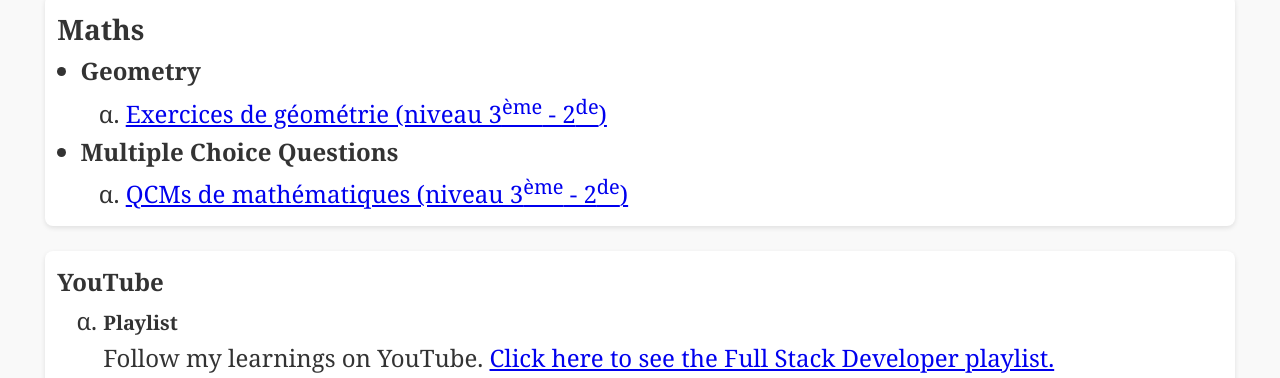
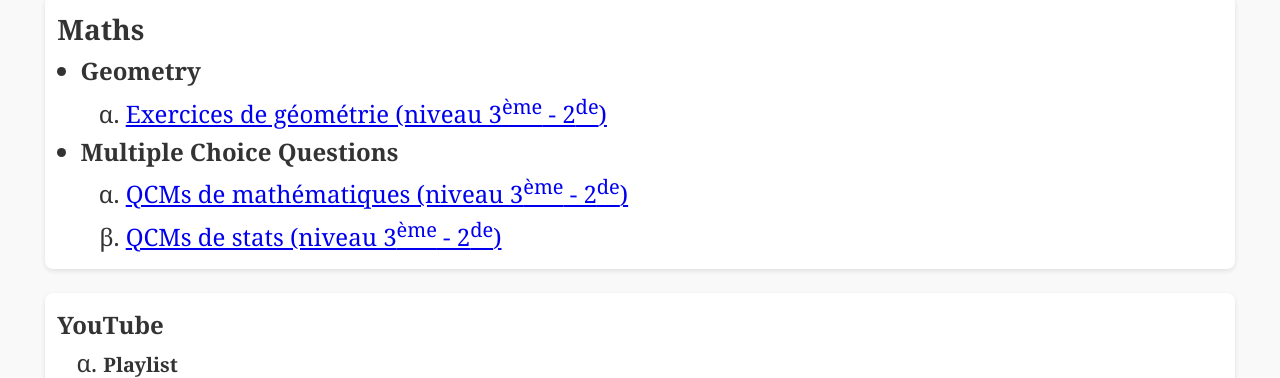
Before and after one commit to DidaskalosManthanon/portfolio, a plain HTML site: page index.html in a window 1280 px wide. Shown: the part 846-1224 px from the top of the page. Drawn offline with Linux system fonts and the light colour scheme.

Commit message:
Add QCMs stats 3eme

```diff
--- a/index.html
+++ b/index.html
@@ -73,6 +73,9 @@
                             <li>
                                 <a href="https://didaskalosmanthanon.github.io/quizz/index.html" target="_blank">QCMs de mathématiques (niveau 3<sup>ème</sup> - 2<sup>de</sup>)</a>
                             </li>
+                            <li>
+                                <a href="https://didaskalosmanthanon.github.io/quizz-stats-3eme/index.html" target="_blank">QCMs de stats (niveau 3<sup>ème</sup> - 2<sup>de</sup>)</a>
+                            </li>
                         </ol>
                     </li>
                 </ul>
```
